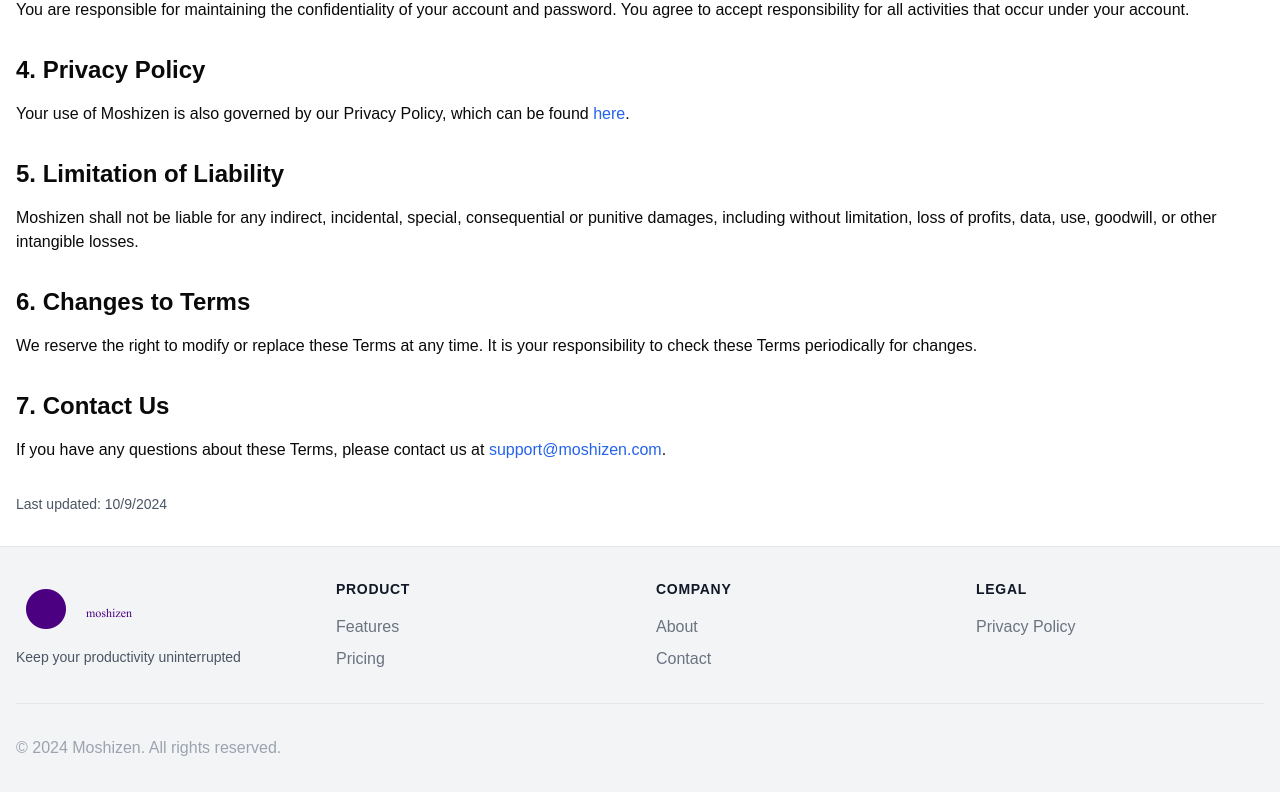
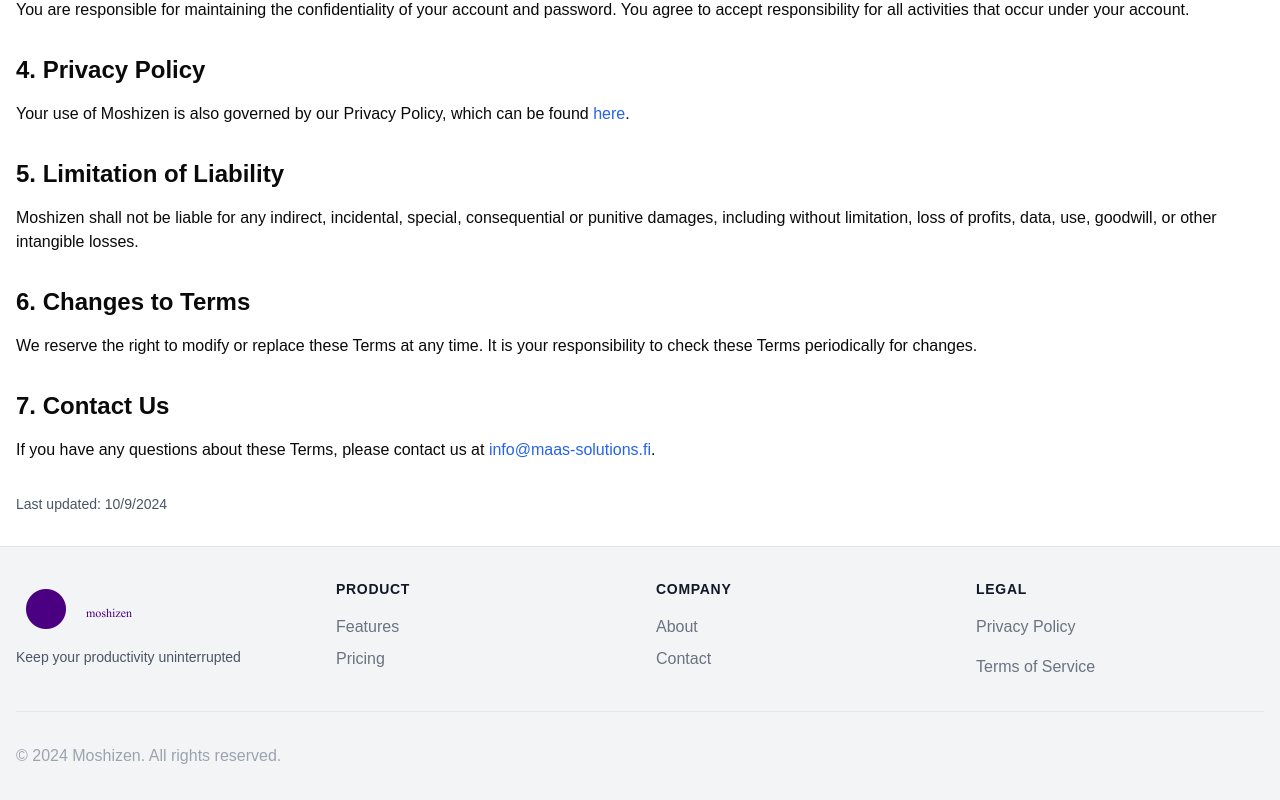
Before and after one commit to pippuri/seremoshi-website, a Next.js app: page /terms in a window 1280 px wide. Shown: the part 458-1258 px from the top of the page. Built offline with nearby package versions, Linux system fonts and the light colour scheme; no server answers.

Commit message:
terms added

```diff
--- a/app/terms/page.tsx
+++ b/app/terms/page.tsx
@@ -80,7 +80,7 @@
             href="mailto:info@maas-solutions.fi"
             className="text-blue-600 hover:underline"
           >
-            support@moshizen.com
+            info@maas-solutions.fi
           </a>
           .
         </p>
--- a/components/common/footer.tsx
+++ b/components/common/footer.tsx
@@ -77,6 +77,16 @@
                 </Link>
               </li>
             </ul>
+            <ul className="mt-4 space-y-2">
+              <li>
+                <Link
+                  href="/terms"
+                  className="text-base text-gray-500 hover:text-gray-900"
+                >
+                  Terms of Service
+                </Link>
+              </li>
+            </ul>
           </div>
         </div>
         <div className="mt-8 border-t border-gray-200 pt-8 flex justify-between items-center">
```
Also changed, not shown: 1 other file (tests, documents, lock files or other folders).
